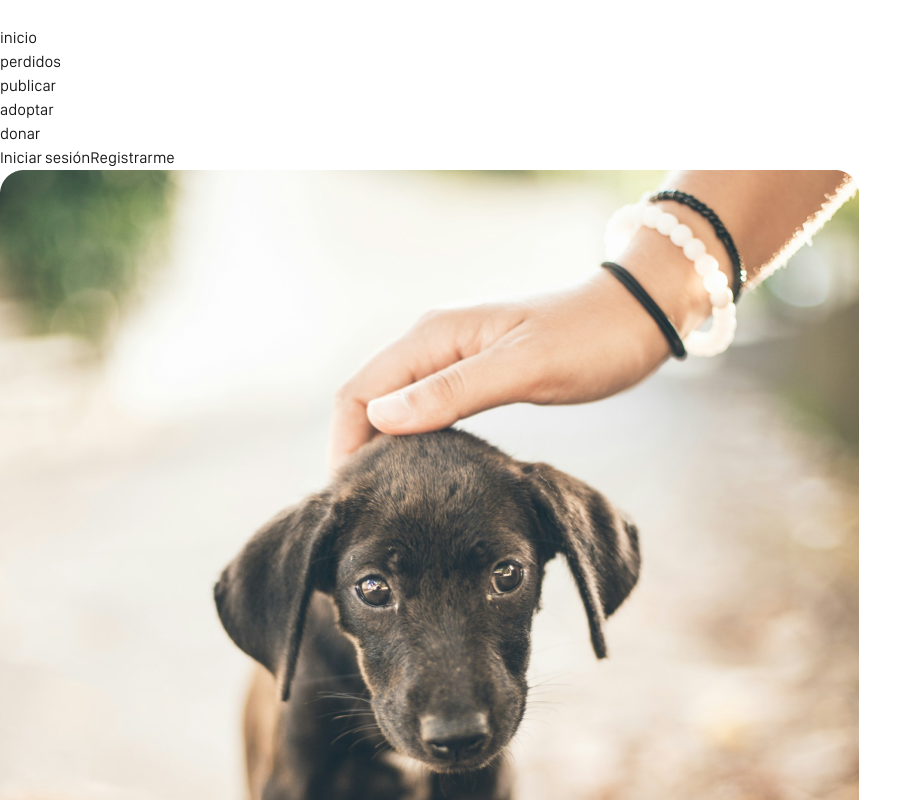
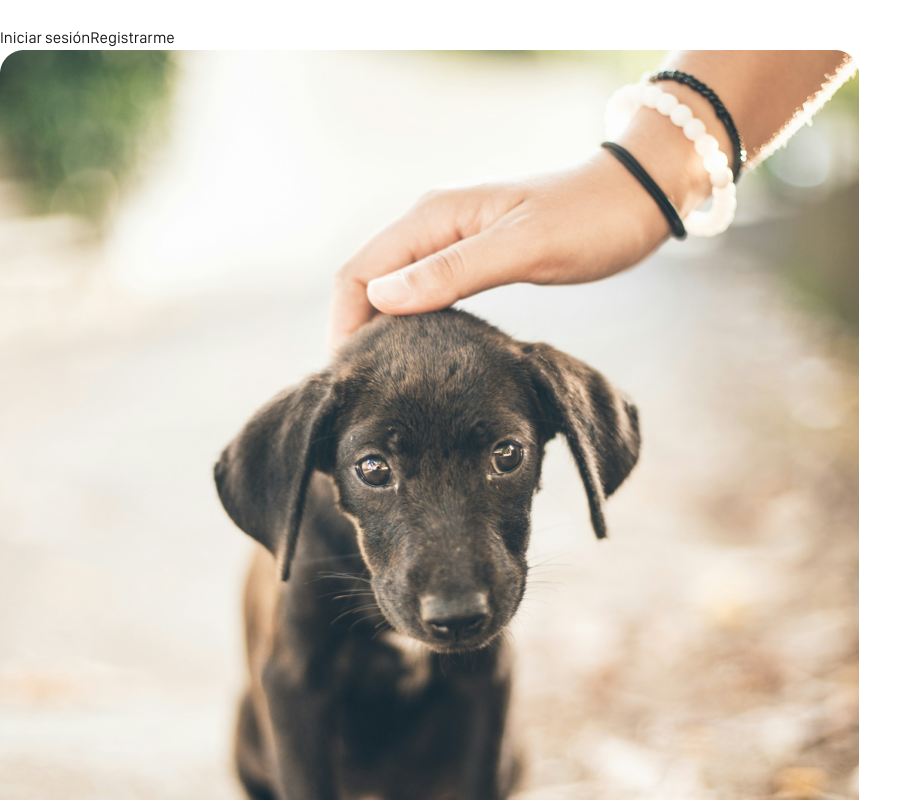
Before and after one commit to No-Country-simulation/s18-05-m-csharp-react, a Next.js app in the folder client/: page /iniciar-sesion in a window 1280 px wide. Shown: the top 800 px of the page, without its empty margins (0-922 px from the left). Built offline with nearby package versions, Linux system fonts and the light colour scheme.

Commit message:
ajustes para deployar

```diff
--- a/client/src/layout/components/Nav.tsx
+++ b/client/src/layout/components/Nav.tsx
@@ -4,6 +4,7 @@ import { useRouter, usePathname } from "next/navigation"
 import links, { Item } from "./navigation"
 import LinkItem from "@/components/shared/LinkItem"
 import useModal from "@/hooks/useModal"
+import useUser from "@/hooks/useUser"
 
 interface NavProps {
   isTop?: boolean
@@ -15,7 +16,7 @@ const BottomNav: FC<NavProps> = ({ isTop }) => {
   const [isMobile, setIsMobile] = useState(false)
   const [loading, setLoading] = useState<boolean>(true)
   const { openModal } = useModal()
-
+  const { isLogged } = useUser()
   const navigation: Item[] = links.map((item) => {
     if (item.label === "publicar") {
       return { ...item, handleClick: openModal }
@@ -48,11 +49,15 @@ const BottomNav: FC<NavProps> = ({ isTop }) => {
           navigation.map((item, i) => {
             const isActive = pathname.endsWith(item.href)
 
-            if (isMobile && !isTop && item.isTop) {
+            if (isLogged && isMobile && !isTop && item.isTop) {
               return (
                 <li className="w-auto" key={i}>
                   <button type="button" onClick={() => {
-                    item.handleClick ? item.handleClick() : router.replace(item.href)
+                    if (item.handleClick) {
+                      item.handleClick();
+                    } else {
+                      router.replace(item.href);
+                    }
                   }
                   }
                     className={`flex flex-col items-center justify-center gap-0.5 capitalize
@@ -71,7 +76,7 @@ const BottomNav: FC<NavProps> = ({ isTop }) => {
               )
             }
 
-            else if (isTop && item.isTop) return <LinkItem isActive={isActive} item={item} i={i} key={i} />
+            else if (isLogged && isTop && item.isTop) return <LinkItem isActive={isActive} item={item} i={i} key={i} />
 
             else if (!isTop && !item.isTop && !isMobile) return <LinkItem isActive={isActive} item={item} i={i} key={i} />
           })
--- a/client/src/layout/components/navigation.ts
+++ b/client/src/layout/components/navigation.ts
@@ -11,15 +11,15 @@ export interface Item {
 }
 
 const navigation: Item[] = [
-  { isTop: true, Icon: HomeIcon, href: '/', label: 'inicio' },
-  { isTop: true, Icon: SearchPetIcon, href: '/#perdidos', label: 'perdidos' },
-  { isTop: true, Icon: PostIcon, href: '#', label: 'publicar' },
-  { isTop: true, Icon: FootprintIcon, href: '/#adoptar', label: 'adoptar' },
-  { isTop: true, Icon: HandIcon, href: '/#donar', label: 'donar' },
-  { isTop: false, href: '/', label: 'inicio' },
-  { isTop: false, href: '/#nosotros', label: 'nosotros' },
-  { isTop: false, href: '/#contactanos', label: 'contactanos' },
-  { isTop: false, href: '/#ayudanos', label: 'ayudanos' }
+  { handleClick: undefined, isTop: true, Icon: HomeIcon, href: '/', label: 'inicio' },
+  { handleClick: undefined, isTop: true, Icon: SearchPetIcon, href: '/#perdidos', label: 'perdidos' },
+  { handleClick: undefined, isTop: true, Icon: PostIcon, href: '#', label: 'publicar' },
+  { handleClick: undefined, isTop: true, Icon: FootprintIcon, href: '/#adoptar', label: 'adoptar' },
+  { handleClick: undefined, isTop: true, Icon: HandIcon, href: '/#donar', label: 'donar' },
+  { handleClick: undefined, isTop: false, href: '/', label: 'inicio' },
+  { handleClick: undefined, isTop: false, href: '/#nosotros', label: 'nosotros' },
+  { handleClick: undefined, isTop: false, href: '/#contactanos', label: 'contactanos' },
+  { handleClick: undefined, isTop: false, href: '/#ayudanos', label: 'ayudanos' }
 ]
 
 export default navigation
```
